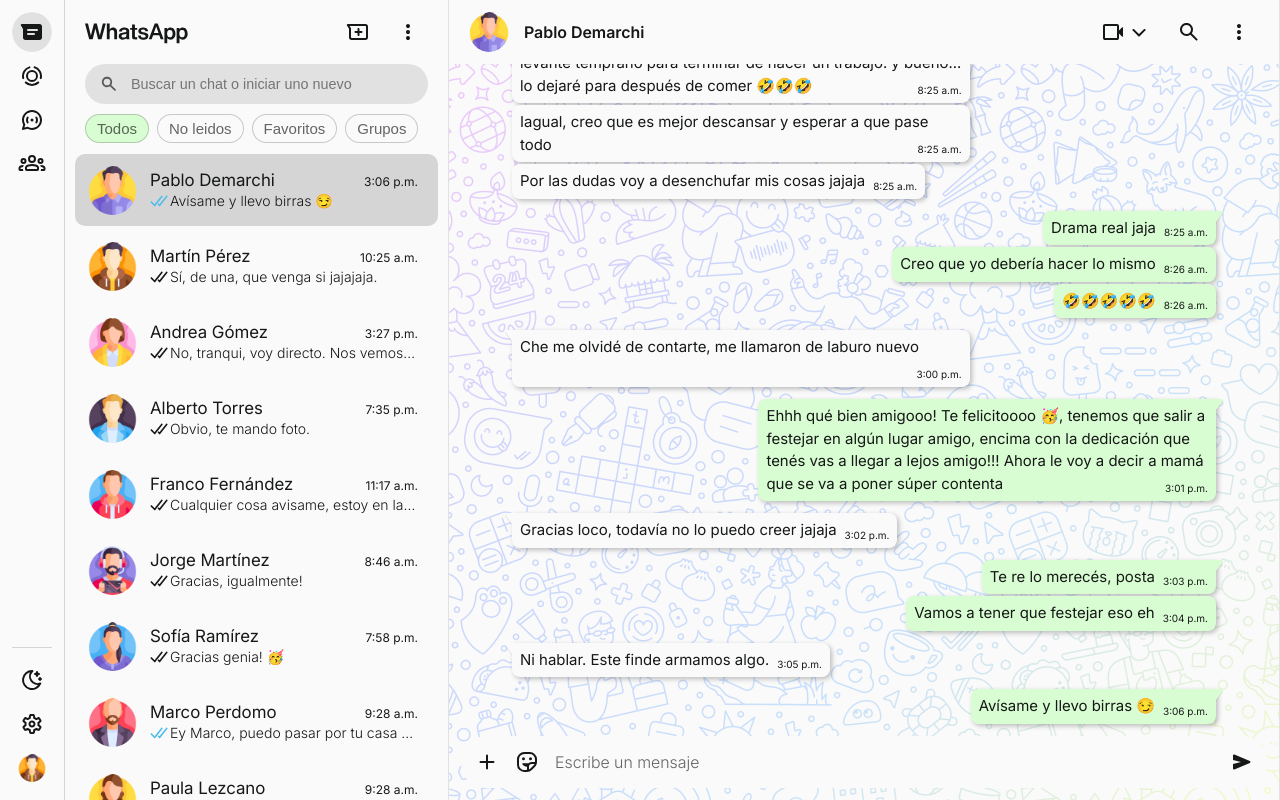
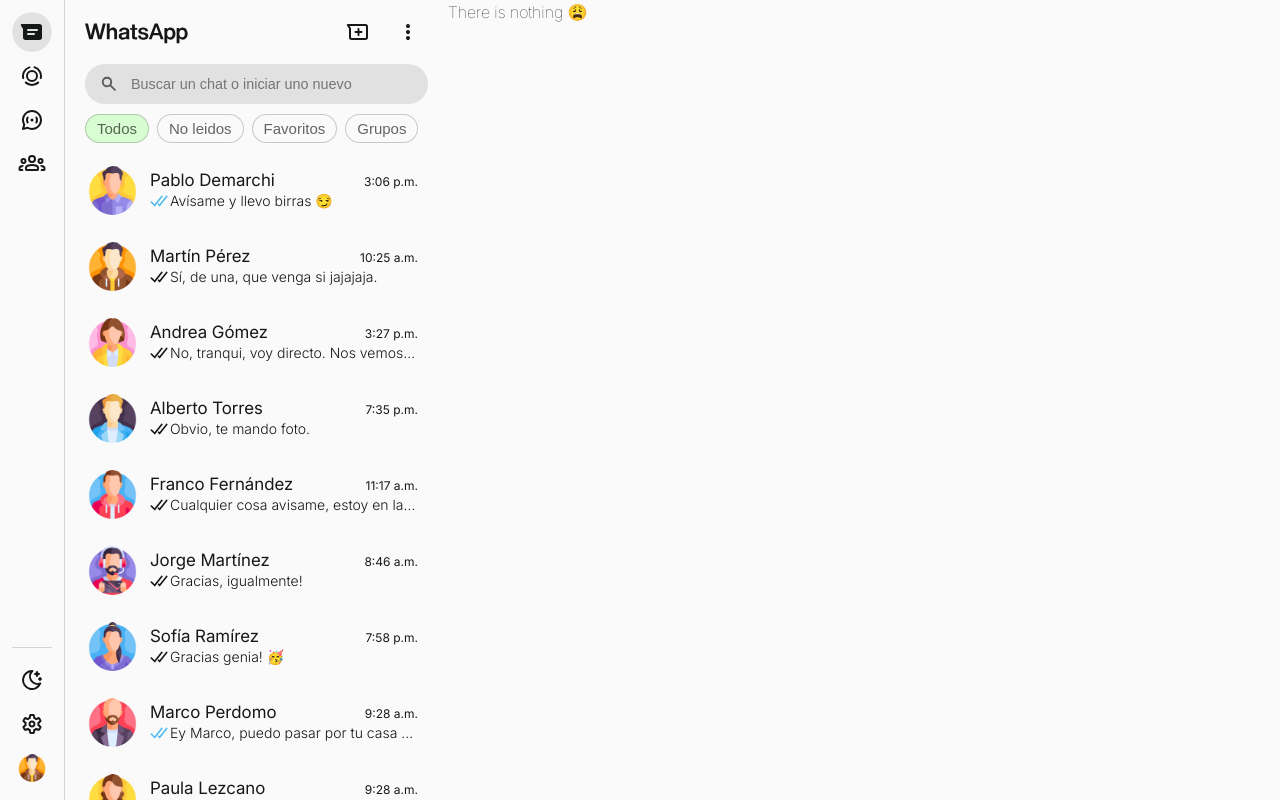
Before and after one commit to javicod92/ChatApp, a React (Vite) app: page / in a window 1280 px wide. Built offline with nearby package versions, Linux system fonts and the light colour scheme.

Commit message:
feat: add routes like "/" and "/chat/:id"
- restructure the project to use react-router
- Create new folder called "pages"
- pages contains the "Home" and "Chat" pages

```diff
--- a/src/components/composites/ChatListPanel/components/ChatCard/ChatCard.module.css
+++ b/src/components/composites/ChatListPanel/components/ChatCard/ChatCard.module.css
@@ -5,6 +5,7 @@
   /* background-color: blueviolet; */
   display: flex;
   cursor: pointer;
+  color: var(--text-primary);
 }
 
 .selected,
--- a/src/components/composites/ChatListPanel/components/ChatCard/index.tsx
+++ b/src/components/composites/ChatListPanel/components/ChatCard/index.tsx
@@ -1,3 +1,4 @@
+import { NavLink, useNavigate } from "react-router";
 import { StatusdblCheck } from "../../../../ui/Icons";
 import ProfileAvatar from "../../../../ui/ProfileAvatar";
 import styles from "./ChatCard.module.css";
@@ -10,6 +11,7 @@
   isSelected?: boolean;
   messageStatus?: "sent" | "delivered" | "read";
   handleClick?: () => void;
+  id?: number;
 };
 
 export default function ChatCard(props: ChatcardProps) {
@@ -18,14 +20,21 @@
     userName,
     userChatDate,
     userLastMessage,
-    isSelected,
     messageStatus,
-    handleClick,
+    id,
   } = props;
 
+  const navigate = useNavigate();
+  function handleClick() {
+    navigate(`/chat/${id}`);
+  }
+
   return (
-    <div
-      className={`${styles.chatCard} ${isSelected ? styles.selected : ""}`}
+    <NavLink
+      to={`/chat/${id}`}
+      className={({ isActive }) =>
+        `${styles.chatCard} ${isActive ? styles.selected : ""}`
+      }
       onClick={handleClick}
     >
       <div className={styles.avatarContainer}>
@@ -49,6 +58,6 @@
           <span>{userLastMessage}</span>
         </div>
       </div>
-    </div>
+    </NavLink>
   );
 }
--- a/src/components/composites/ChatListPanel/components/ChatList/index.tsx
+++ b/src/components/composites/ChatListPanel/components/ChatList/index.tsx
@@ -3,16 +3,10 @@
 import styles from "./ChatList.module.css";
 
 type ChatListProps = {
-  selectedChatId: number;
-  handleSelectedChat: (id: number) => void;
   searchTerm: string;
 };
 
-export default function ChatList({
-  selectedChatId,
-  handleSelectedChat,
-  searchTerm,
-}: ChatListProps) {
+export default function ChatList({ searchTerm }: ChatListProps) {
   const filteredChats = whatsappChats.filter((chat) =>
     chat.contactName.toLowerCase().includes(searchTerm.toLowerCase())
   );
@@ -43,7 +37,7 @@
           filteredChats.map((chat) => (
             <ChatCard
               key={chat.id}
-              handleClick={() => handleSelectedChat(chat.id)}
+              id={chat.id}
               avatarURL={chat.userAvatar}
               userName={highlightText(chat.contactName, searchTerm)}
               userChatDate={
@@ -52,7 +46,6 @@
               userLastMessage={
                 chat.chatHistory[chat.chatHistory.length - 1].text
               }
-              isSelected={selectedChatId === chat.id}
               messageStatus={chat.messageStatus}
             />
           ))
--- a/src/components/composites/ChatListPanel/index.tsx
+++ b/src/components/composites/ChatListPanel/index.tsx
@@ -6,17 +6,13 @@
 import styles from "./ChatListPanel.module.css";
 import { ChatList, FilterChips } from "./components";
 
-interface ChatListPanelProps {
+export type ChatListPanelProps = {
   isSidebarOpen: boolean;
-  selectedChatId: number;
-  handleSelectedChat: (id: number) => void;
-}
+  selectedChatId?: number;
+  handleSelectedChat?: (id: number) => void;
+};
 
-export default function ChatListPanel({
-  isSidebarOpen,
-  handleSelectedChat,
-  selectedChatId,
-}: ChatListPanelProps) {
+export default function ChatListPanel({ isSidebarOpen }: ChatListPanelProps) {
   const [searchTerm, setSearchTerm] = useState("");
 
   return (
@@ -36,11 +32,7 @@
       <div className={styles.content}>
         <SearchBar value={searchTerm} onChange={setSearchTerm} />
         <FilterChips />
-        <ChatList
-          selectedChatId={selectedChatId}
-          handleSelectedChat={handleSelectedChat}
-          searchTerm={searchTerm}
-        />
+        <ChatList searchTerm={searchTerm} />
       </div>
     </div>
   );
--- a/src/layouts/index.tsx
+++ b/src/layouts/index.tsx
@@ -1,49 +1,23 @@
-import { useEffect, useRef, useState } from "react";
-import ChatListPanel from "../components/composites/ChatListPanel";
 import Sidebar from "../components/composites/Sidebar";
 import styles from "./Layout.module.css";
+import { Outlet } from "react-router";
+
+// type LayoutProps = {
+//   children?: React.ReactNode;
+//   selectedChatId?: number;
+//   handleSelectedChat?: (id: number) => void;
+// };
 
 type LayoutProps = {
-  children: React.ReactNode;
-  selectedChatId: number;
-  handleSelectedChat: (id: number) => void;
+  handleToggleSidebar: () => void;
 };
 
-export default function Layout({
-  children,
-  selectedChatId,
-  handleSelectedChat,
-}: LayoutProps) {
-  const [isSidebarOpen, setIsSidebarOpen] = useState(false);
-  const prevWidth = useRef(window.innerWidth);
-
-  // Function used to close the Sidebar component between screen size changes
-  useEffect(() => {
-    function handleResize() {
-      const width = window.innerWidth;
-
-      if (prevWidth.current > 1024 && width <= 1024) {
-        setIsSidebarOpen(false);
-      }
-      prevWidth.current = width;
-    }
-    window.addEventListener("resize", handleResize);
-    return () => window.removeEventListener("resize", handleResize);
-  }, []);
-
-  function handleToggleSidebar() {
-    setIsSidebarOpen((prevState) => !prevState);
-  }
-
+export default function Layout({ handleToggleSidebar }: LayoutProps) {
   return (
     <div className={styles.container}>
       <Sidebar handleClick={handleToggleSidebar} />
-      <ChatListPanel
-        isSidebarOpen={isSidebarOpen}
-        selectedChatId={selectedChatId}
-        handleSelectedChat={handleSelectedChat}
-      />
-      {children}
+
+      <Outlet />
     </div>
   );
 }
--- a/src/main.tsx
+++ b/src/main.tsx
@@ -1,27 +1,44 @@
-import { StrictMode, useState } from "react";
+import { BrowserRouter, Route, Routes } from "react-router";
 import { createRoot } from "react-dom/client";
+import { StrictMode, useEffect, useRef, useState } from "react";
+import Chat from "./pages/Chat";
+import Home from "./pages/Home";
 import Layout from "./layouts";
 import "./styles/global.css";
-import ChatBody from "./components/composites/ChatBody";
-import { whatsappChats } from "./data/userData";
-
-// This import allow you to view all icons saved as React component
-// import IconGallery from "./IconGallery.tsx";
 
 export function App() {
-  const [selectedChatId, setSelectedChatId] = useState(whatsappChats[0].id);
+  const [isSidebarOpen, setIsSidebarOpen] = useState(false);
+  const prevWidth = useRef(window.innerWidth);
 
-  function handleSelectedChat(id: number) {
-    setSelectedChatId(id);
+  // Function used to close the Sidebar component between screen size changes
+  useEffect(() => {
+    function handleResize() {
+      const width = window.innerWidth;
+
+      if (prevWidth.current > 1024 && width <= 1024) {
+        setIsSidebarOpen(false);
+      }
+      prevWidth.current = width;
+    }
+    window.addEventListener("resize", handleResize);
+    return () => window.removeEventListener("resize", handleResize);
+  }, []);
+
+  function handleToggleSidebar() {
+    setIsSidebarOpen((prevState) => !prevState);
   }
 
   return (
-    <Layout
-      selectedChatId={selectedChatId}
-      handleSelectedChat={handleSelectedChat}
-    >
-      <ChatBody selectedChatId={selectedChatId} />
-    </Layout>
+    <BrowserRouter>
+      <Routes>
+        <Route element={<Layout handleToggleSidebar={handleToggleSidebar} />}>
+          <Route path="/" element={<Home isSidebarOpen={isSidebarOpen} />}>
+            <Route path="/chat/:id" element={<Chat />} />
+          </Route>
+        </Route>
+        <Route path="*" element={<p>404 Not Found</p>} />
+      </Routes>
+    </BrowserRouter>
   );
 }
 
@@ -31,10 +48,3 @@
     <App />
   </StrictMode>
 );
-
-// window.onload = function () {
-//   const container = document.getElementById("messagesContainer");
-//   if (container) {
-//     container.scrollTop = container.scrollHeight;
-//   }
-// };
--- /dev/null
+++ b/src/pages/Chat.tsx
@@ -0,0 +1,12 @@
+import { useParams } from "react-router";
+import ChatBody from "../components/composites/ChatBody";
+
+export default function Chat() {
+  const { id } = useParams();
+  const selectedId = id ? Number(id) : 0;
+
+  return <ChatBody selectedChatId={selectedId} />;
+}
+
+// In this code, I can improve it by adding a .filter or .some methods to verify
+// if the current chat exist in whatsappChats list when user write the path
--- /dev/null
+++ b/src/pages/Home.tsx
@@ -0,0 +1,18 @@
+import { Outlet, useParams } from "react-router";
+import ChatListPanel from "../components/composites/ChatListPanel";
+
+type HomeProps = {
+  isSidebarOpen: boolean;
+};
+
+export default function Home({ isSidebarOpen }: HomeProps) {
+  const params = useParams();
+  const { id } = params;
+
+  return (
+    <>
+      <ChatListPanel isSidebarOpen={isSidebarOpen} />
+      {id ? <Outlet /> : <p>There is nothing 😩</p>}
+    </>
+  );
+}
--- a/src/styles/global.css
+++ b/src/styles/global.css
@@ -190,3 +190,7 @@
   background-color: transparent;
   cursor: pointer;
 }
+
+a {
+  text-decoration: none;
+}
```
